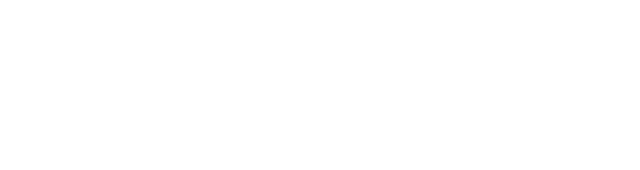
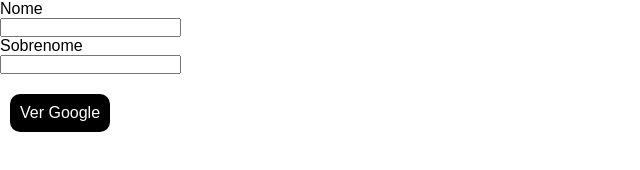
Before and after one commit to Gustavo74B/display_block, a plain HTML site: page index.html in a window 1280 px wide. Shown: the whole page, without its empty margins (0-640 px from the left). Drawn offline with Linux system fonts and the light colour scheme.

Commit message:
Atividade finalizada

```diff
--- a/index.html
+++ b/index.html
@@ -8,6 +8,18 @@
     <link rel="stylesheet" href="style.css">
 </head>
 <body>
+    <form action="">
+        <div>
+            <label for="">Nome</label>
+            <input type="text">
+        </div>
 
+        <div>
+            <label for="">Sobrenome</label>
+            <input type="text">
+        </div>
+    </form>
+
+    <a href="https://google.com">Ver Google</a>
 </body>
 </html>
--- a/style.css
+++ b/style.css
@@ -0,0 +1,23 @@
+* {
+    margin: 0;
+    padding: 0;
+    box-sizing: border-box;
+
+    font-family: Arial, Helvetica, sans-serif;
+}
+
+label {
+    display: block;
+}
+
+a {
+    display: block;
+    text-decoration: none;
+    background: black;
+    color: white;
+    padding: 10px;
+    margin-top: 20px;
+    margin-left: 10px;
+    width: fit-content;
+    border-radius: 10px;
+}
```
